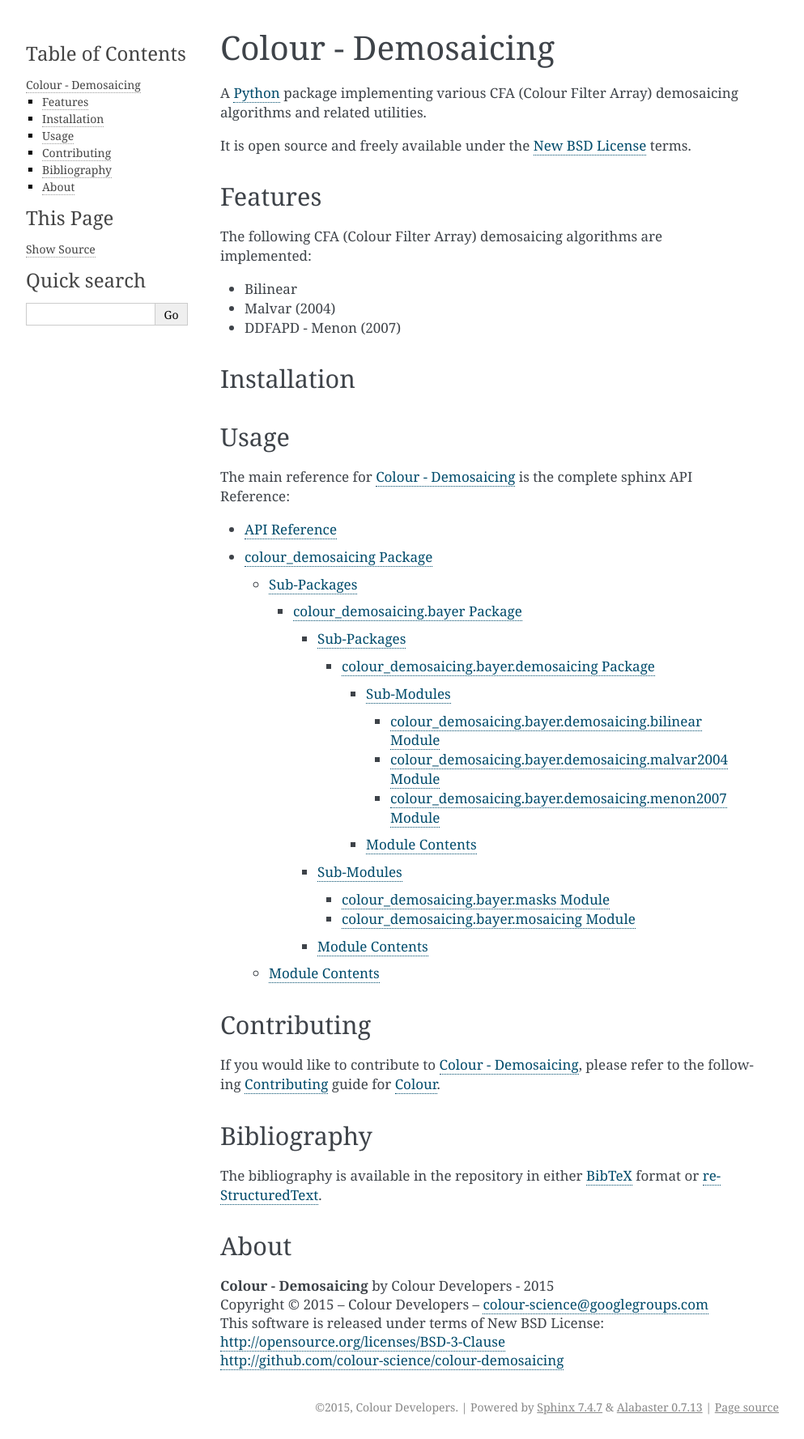
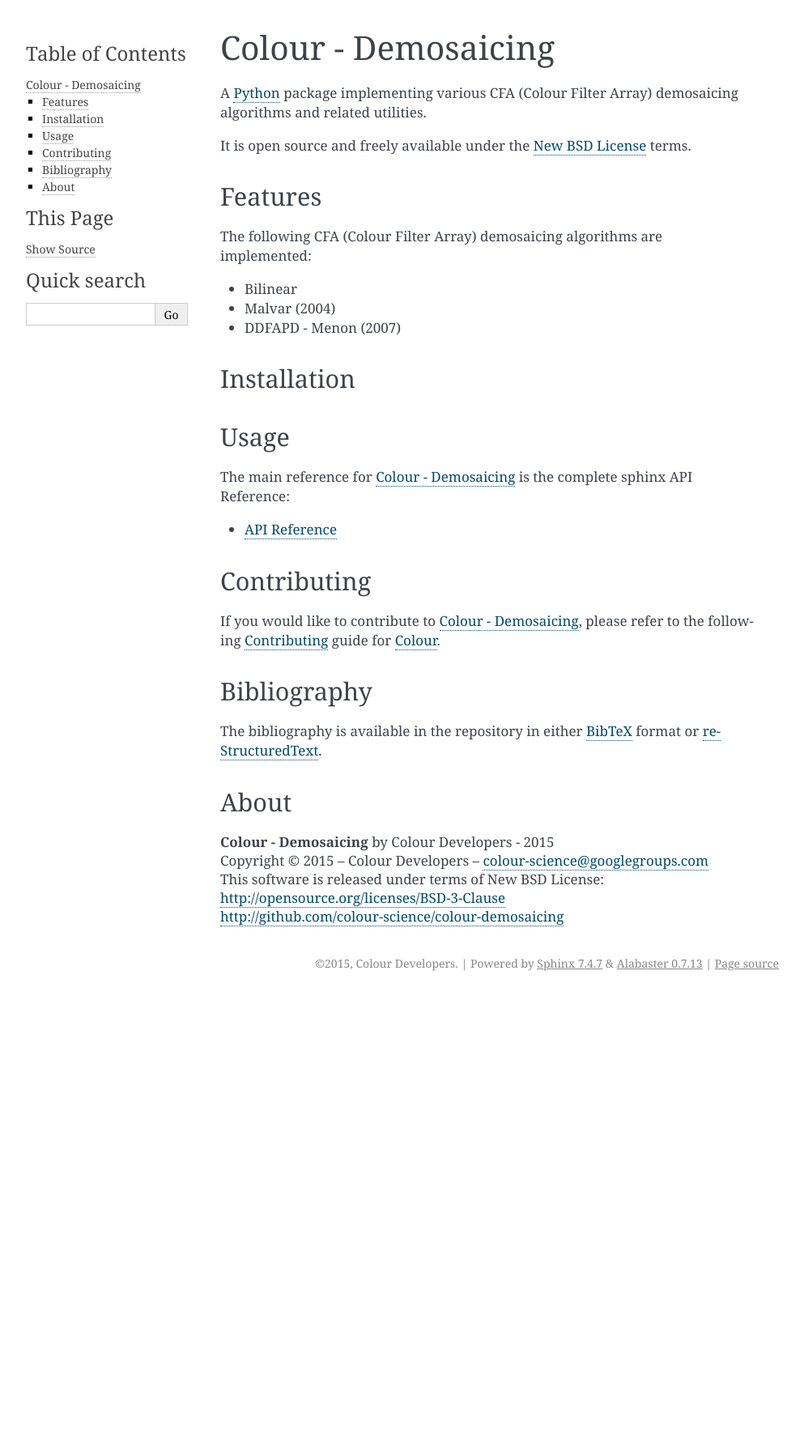
Before and after one commit to colour-science/colour-demosaicing, a Sphinx documentation site: the page built from docs/index.rst, in a window 1280 px wide. Shown: the whole page at 81% size, without its empty margins (148-1141 px from the left). Built offline with Sphinx 7.4.7, drawn with Linux system fonts in a browser that asks for light colours; after the commit the page ends 1229 px from its top, so only the background shows below that.

Commit message:
Remove hidden toctree.

```diff
--- a/docs/index.rst
+++ b/docs/index.rst
@@ -26,18 +26,6 @@
 
 -   :doc:`API Reference <api>`
 
-.. raw:: html
-
-    <div id="hidden-toctree">
-
-.. toctree::
-
-   colour_demosaicing
-
-.. raw:: html
-
-    </div>
-
 Contributing
 ------------
 
```
